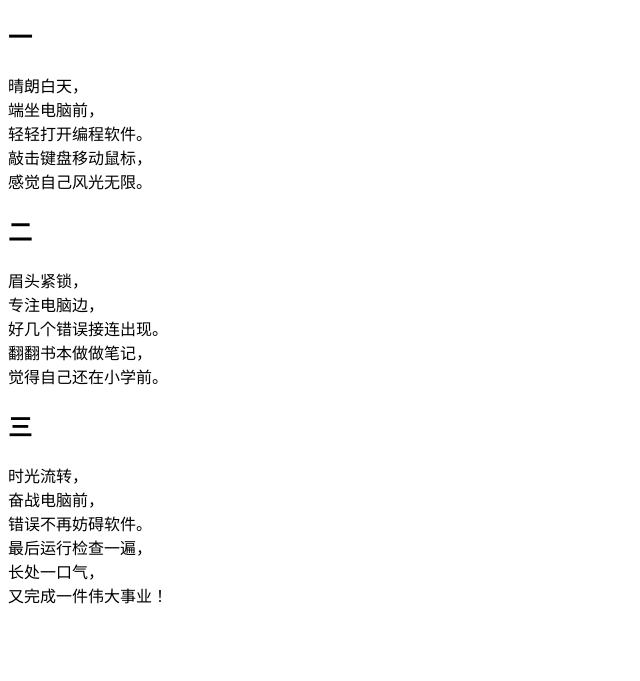
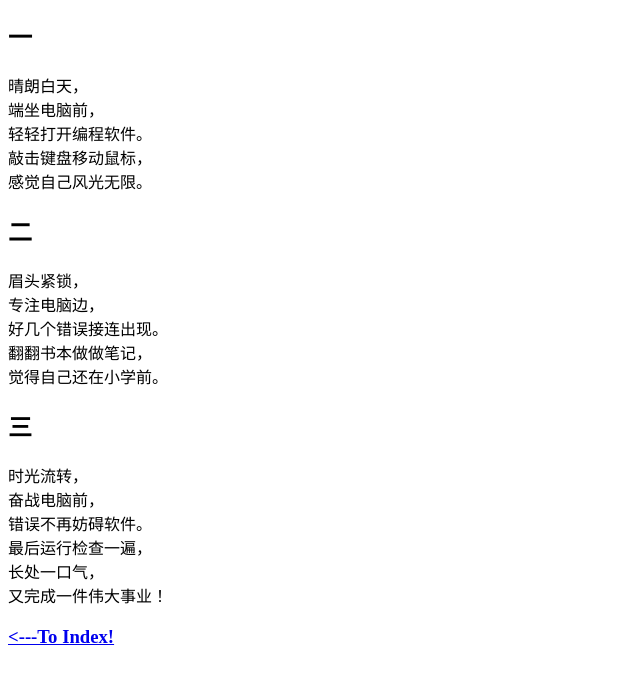
Before and after one commit to smallsillybird/wenzhang, a plain HTML site: page biancheng.html in a window 1280 px wide. Shown: the part 57-738 px from the top of the page, without its empty margins (0-640 px from the left). Drawn offline with Linux system fonts and the light colour scheme.

Commit message:
Update biancheng.html

```diff
--- a/biancheng.html
+++ b/biancheng.html
@@ -9,6 +9,9 @@
 	<p>眉头紧锁，<br/>专注电脑边，<br/>好几个错误接连出现。<br/>翻翻书本做做笔记，<br/>觉得自己还在小学前。</p>
 	<h2>三</h2>
 	<p>时光流转，<br/>奋战电脑前，<br/>错误不再妨碍软件。<br/>最后运行检查一遍，<br/>长处一口气，<br/>又完成一件伟大事业！</p>
+	<a href=index.html>
+		<h3><---To Index!</h3>
+	</a>
 </body>
 
 </html>
```
